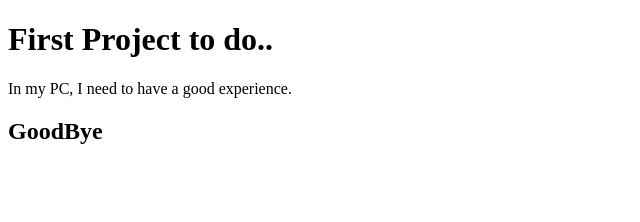
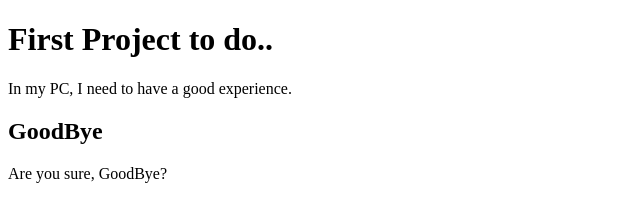
Before and after one commit to allamshravya02/Gitone-REPO, a plain HTML site: page index.html in a window 1280 px wide. Shown: the whole page, without its empty margins (0-640 px from the left). Drawn offline with Linux system fonts and the light colour scheme.

Commit message:
Updated index.html through GitHub

```diff
--- a/index.html
+++ b/index.html
@@ -9,5 +9,6 @@
     <h1>First Project to do..</h1>
     <p>In my PC, I need to have a good experience.</p>
     <h2> GoodBye </h2>
+    <p>Are you sure, GoodBye?</p>
 </body>
 </html>
```
